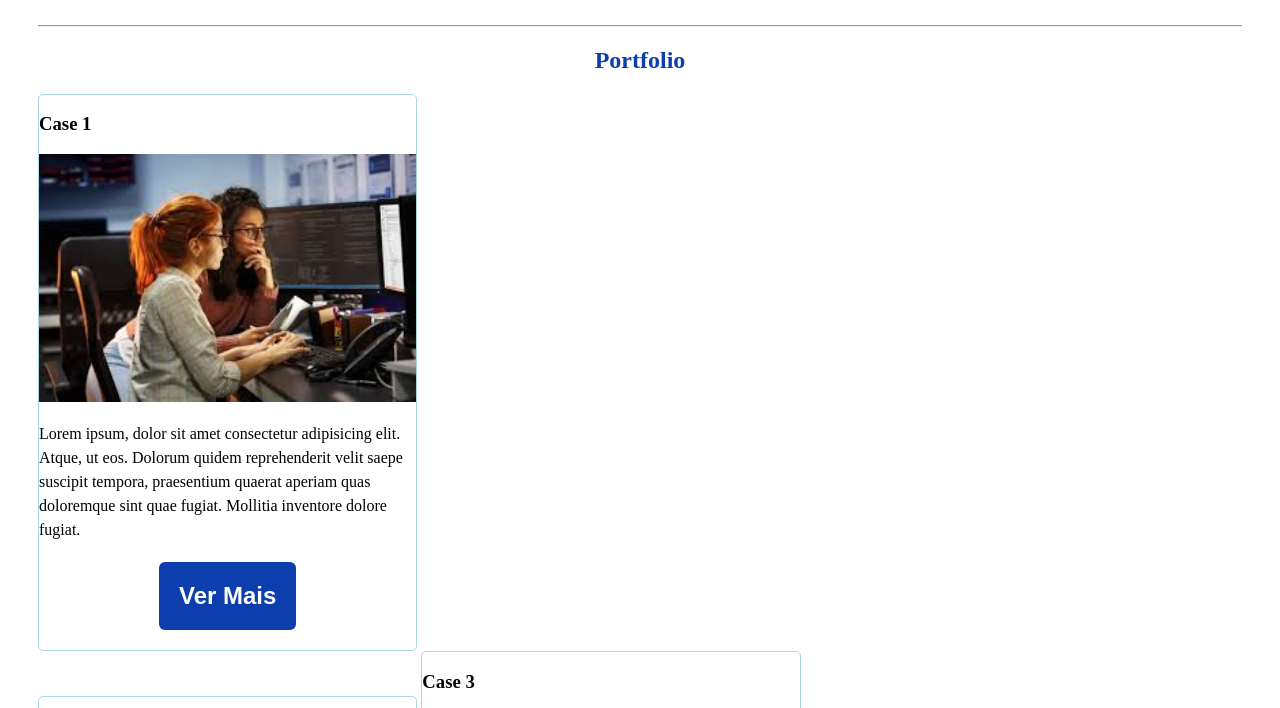
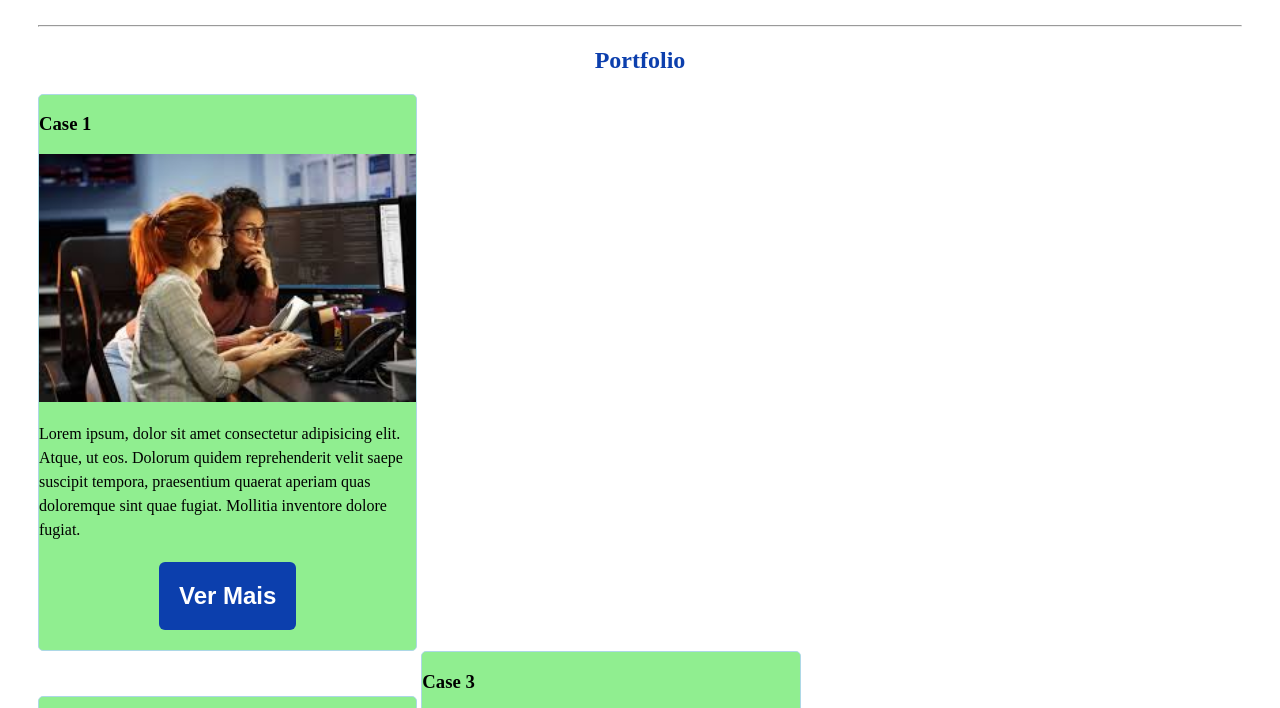
Before and after one commit to ricardomasiero/AULA-HTML-Curriculo, a plain HTML site: page index.html in a window 1280 px wide. Shown: the part 875-1583 px from the top of the page. Drawn offline with Linux system fonts and the light colour scheme.

Commit message:
CV atualizado 2

```diff
--- a/CSS/style.css
+++ b/CSS/style.css
@@ -118,3 +118,8 @@ body::-webkit-scrollbar {
     background-color: rgb(66, 24, 207);
     outline: 1px solid rgb(5, 64, 122);
   }
+
+  .case {
+      display: inline-block;
+      background-color: lightgreen;
+  }
--- a/index.html
+++ b/index.html
@@ -67,7 +67,7 @@
             <br>
             <article class="case">
                 <h3>Case 2</h3>
-                <img src="img/js.png" alt="case 2" width="100%">
+                <img src="img/js.png" alt="case 2">
                 <p>Lorem ipsum, dolor sit amet consectetur adipisicing elit. Atque, ut eos. Dolorum quidem reprehenderit
                     velit saepe suscipit tempora, praesentium quaerat aperiam quas doloremque sint quae fugiat. Mollitia
                     inventore dolore fugiat.</p>
```
